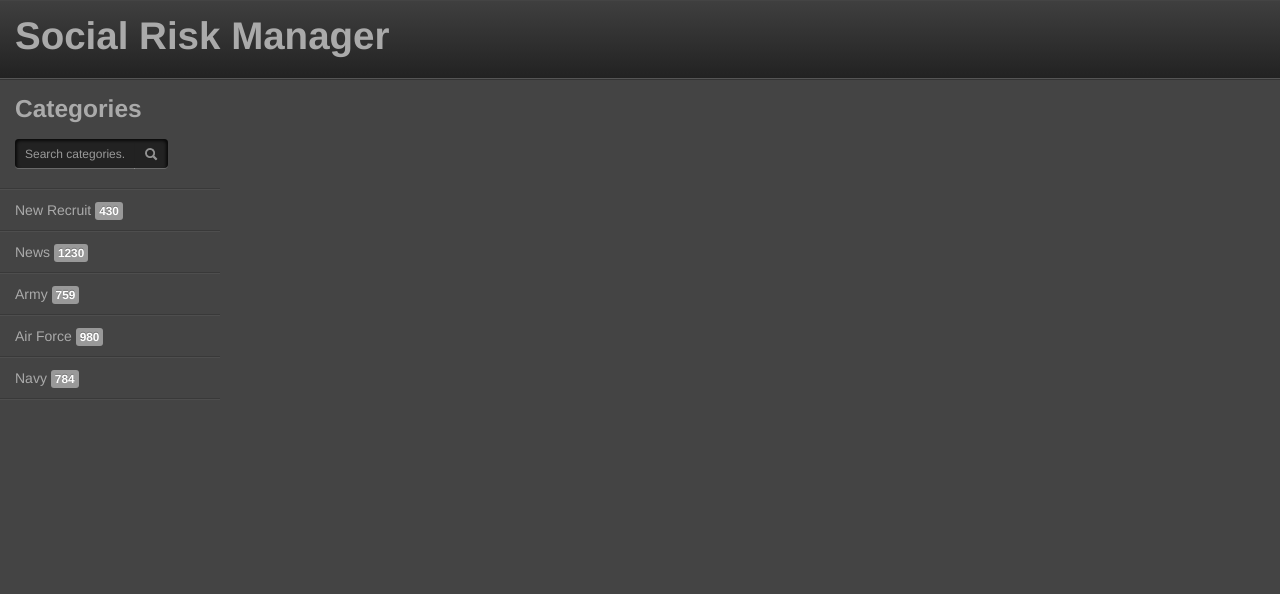
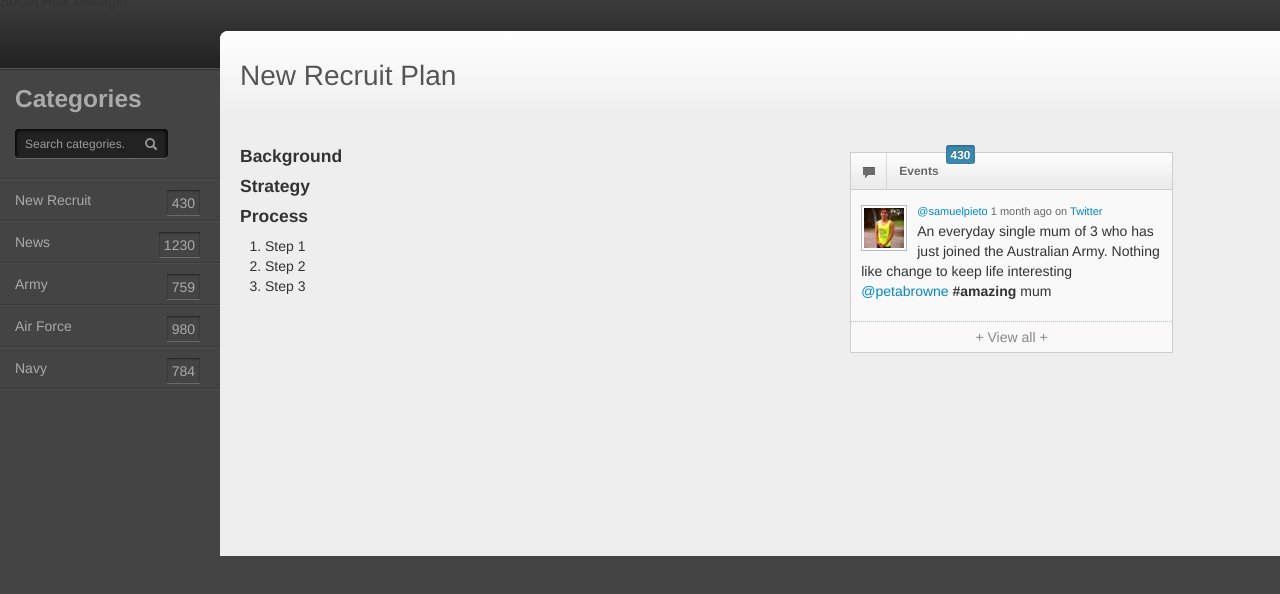
Before and after one commit to vladiim/stacato, a plain HTML site: page app/index.html in a window 1280 px wide. Drawn offline with Linux system fonts and the light colour scheme.

Commit message:
Static plan & events working

```diff
--- a/app/css/unicorn.main.css
+++ b/app/css/unicorn.main.css
@@ -171,6 +171,7 @@ h3 {
 	background: url("../img/menu-active.png") no-repeat scroll right center transparent !important;
 }
 
+.sidebar_label,
 #sidebar > ul > li > a > .label {
 	margin: 0 20px 0 0;
 	float: right;
@@ -715,7 +716,7 @@ h3 {
 .widget-title .label {
 	padding: 3px 5px 2px;
 	float: right;
-	margin: 9px 15px 0 0;
+	margin: -20px 0 0 7px;
 	box-shadow: 0 1px 2px rgba(0,0,0,0.3) inset, 0 1px 0 #ffffff;
 }
 .widget-calendar .widget-title .label {
--- a/app/index.html
+++ b/app/index.html
@@ -12,7 +12,7 @@
 
   <!-- <div ng-view></div> -->
 
-  <div id='header'><h1>Social Risk Manager</h1></div>
+  <div id='header'><p>Social Risk Manager</p></div>
 
   <div id='sidebar' ng-controller='CategoryListCtrl'>
     <header>
@@ -28,12 +28,64 @@
       <li ng-repeat='category in categories | filter:query' class='submenu'>
         <a href=""><span>
           {{category.name}}
-          <span class='label'>
+          <span class='sidebar_label'>
             {{category.event_count}}
           </span>
         </span></a>
       </li>
     </ul>
+  </div>
+
+  <div id='content'>
+    <div id='content-header'>
+      <h1>New Recruit Plan</h1>
+    </div>
+
+    <div class='container-fluid'>
+      <div class='row-fluid'>
+        <div class='span7'>
+          <h4>
+            Background
+          </h4>
+          <h4>
+            Strategy
+          </h4>
+          <h4>
+            Process
+          </h4>
+          <ol>
+            <li>Step 1</li>
+            <li>Step 2</li>
+            <li>Step 3</li>
+          </ol>
+        </div>
+
+        <div class='span4'>
+          <div class='widget-box'>
+            <div class='widget-title'>
+              <span class='icon'>
+                <i class='icon-comment'></i>
+              </span>
+              <h5>Events <span class='label label-info '>430</span></h5>
+            </div>
+            <div class='widget-content nopadding'>
+              <ul class='recent-comments'>
+                <li>
+                  <div class='user-thumb'>
+                    <img width='40' height='40' src="img/profile_1.jpeg">
+                  </div>
+                  <span class='user-info'><a href="#">@samuelpieto</a> 1 month ago on <a href="">Twitter</a></span>
+                  <p>An everyday single mum of 3 who has just joined the Australian Army. Nothing like change to keep life interesting <a href="">@petabrowne</a> <b>#amazing</b> mum</p>
+                </li>
+                <li class="viewall">
+                    <a title="" class="tip-top" href="#" data-original-title="View all comments"> + View all + </a>
+                  </li>
+              </ul>
+            </div>
+          </div>
+        </div>
+      </div>
+    </div>
   </div>
 
   <!-- In production use:
```
Also changed, not shown: app/js/controllers.js (+0 -8 lines), app/img/profile_1.jpeg (added).
